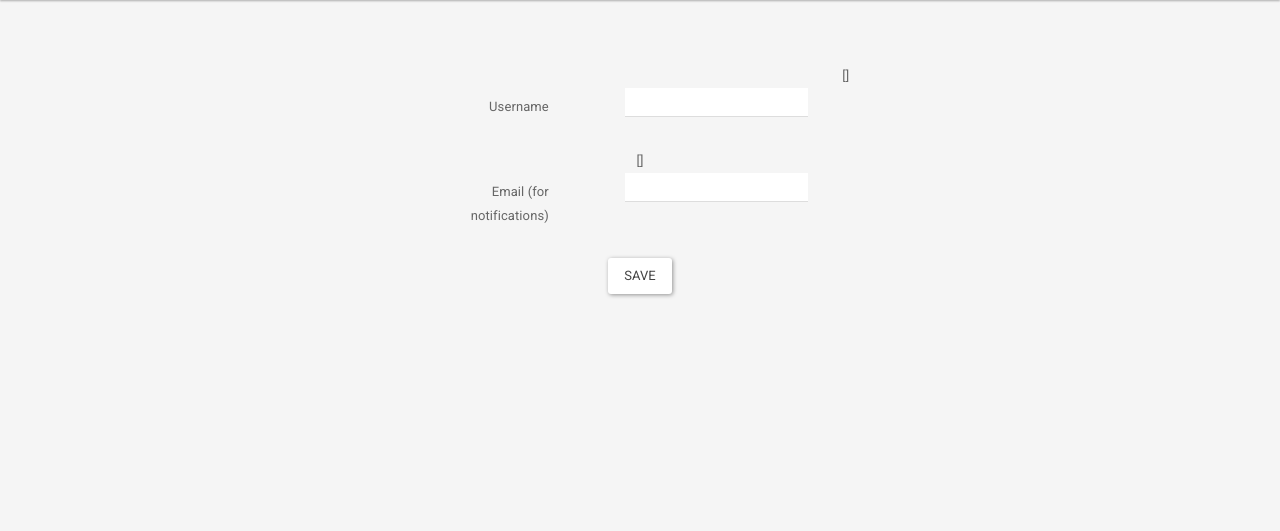
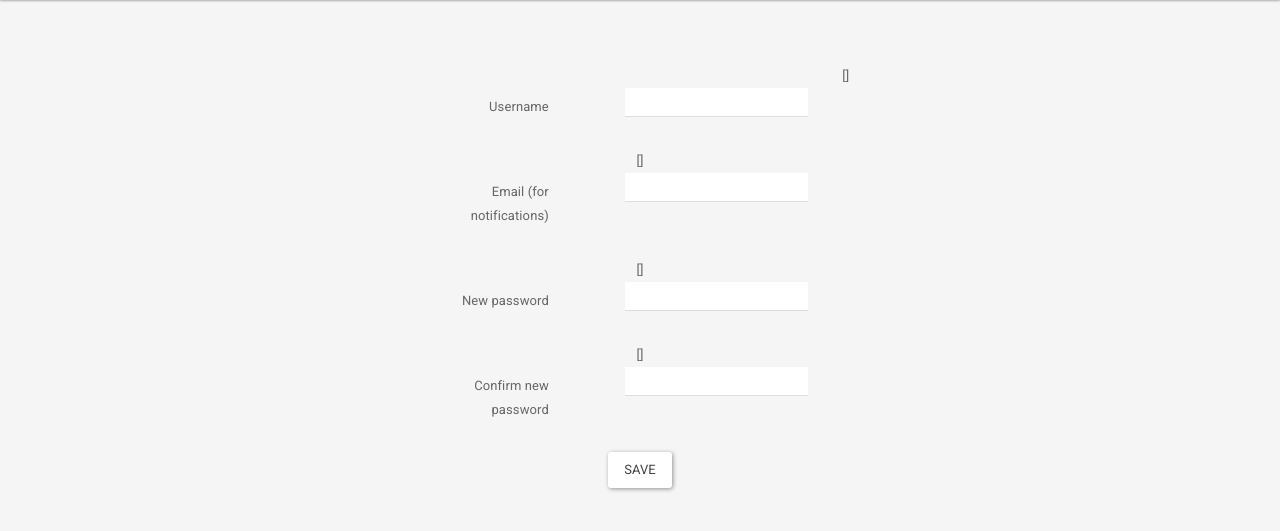
Before and after one commit to joshcai/mcdermott, a Django app: template core/templates/core/edit_account.html in a window 1280 px wide. Shown: the part 64-595 px from the top of the page. Run offline with Django 3.2, Linux system fonts and the light colour scheme; the template is opened without the code that fills it, so the values that code supplies are empty, except form fields; tables that the repository leaves empty hold one stand-in row (values such as "Sample post"); form fields are guessed from the names that the template uses; parts of the project's set-up code (start-up, migrations or seed data) failed here and were passed over; some libraries are stand-ins or nearby versions.

Commit message:
consolidate editing account form; allow staff/devs to edit any account

```diff
--- a/core/templates/base.html
+++ b/core/templates/base.html
@@ -53,8 +53,7 @@
                   <li><a href="{% url 'own_profile' %}">My Profile</a></li>
                   <li><a href="{% url 'issues:index' %}">Report Issue</a></li>
                   <li role="separator" class="divider"></li>
-                  <li><a href="{% url 'password_change' %}">Change Password</a></li>
-                  <li><a href="{% url 'edit_account' %}">Change Account</a></li>
+                  <li><a href="{% url 'edit_account' %}">Edit Account</a></li>
                   <li><a href="{% url 'logout' %}">Logout</a></li>
                 </ul>
               </li>
--- a/core/templates/core/edit_account.html
+++ b/core/templates/core/edit_account.html
@@ -53,6 +53,35 @@
       {% endif %}
     </div>
 
+    <div class="form-group">
+      {{ form.new_password.errors }}
+      <div class="form-group">
+        <label for="new_password" class="col-sm-4 control-label">
+          New password
+        </label>
+        <div class="col-sm-8">
+          {{ form.new_password|add_class:"form-control" }}
+        </div>
+      </div>
+      {% if form.new_password.help_text %}
+      <p class="help">{{ form.new_password.help_text|safe }}</p>
+      {% endif %}
+    </div>
+
+    <div class="form-group">
+      {{ form.new_password_confirm.errors }}
+      <div class="form-group">
+        <label for="new_password_confirm" class="col-sm-4 control-label">
+          Confirm new password
+        </label>
+        <div class="col-sm-8">
+          {{ form.new_password_confirm|add_class:"form-control" }}
+        </div>
+      </div>
+      {% if form.new_password_confirm.help_text %}
+      <p class="help">{{ form.new_password_confirm.help_text|safe }}</p>
+      {% endif %}
+    </div>
 
     <input type="submit" value="Save" class="btn btn-default" />
   </form>
--- a/core/urls.py
+++ b/core/urls.py
@@ -9,12 +9,14 @@ router.register(r'users', views.UserViewSet)
 urlpatterns = [
   url(r'^$', views.index, name='index'),
   url(r'^api/', include(router.urls)),
+  url(r'^(\w+)/edit_account$', views.edit_account, name='edit_other_account'),
   url(r'^(\w+)/edit_info$', views.edit_info, name='edit_info'),
   url(r'^(\w+)/edit_edu$', views.edit_edu, name='edit_edu'),
   url(r'^(\w+)/edit_exp$', views.edit_exp, name='edit_exp'),
   url(r'^(\w+)/edit_abroad$', views.edit_abroad, name='edit_abroad'),
   url(r'^(\w+)/edit_honor$', views.edit_honor, name='edit_honor'),
   url(r'^export/(\w+)$', views.export_scholars, name='export_scholars'),
+  url(r'^add_user$', views.edit_account, name='add_user'),
   url(r'^edit_account$', views.edit_account, name='edit_account'),
   url(r'^directory$', views.scholars, name='scholars'),
   url(r'^scholars/class/(\d+)$', views.scholars_by_class, name='scholars_by_class'),
```
Also changed, not shown: core/forms.py (+22 -0 lines), core/views.py (+22 -9 lines).
